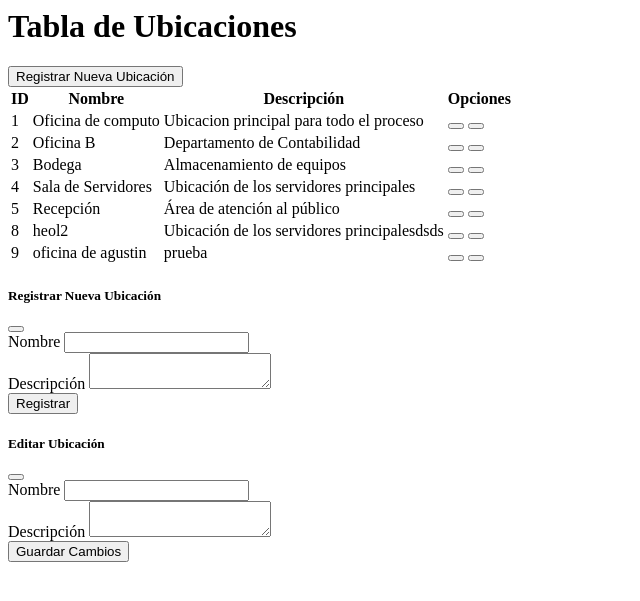
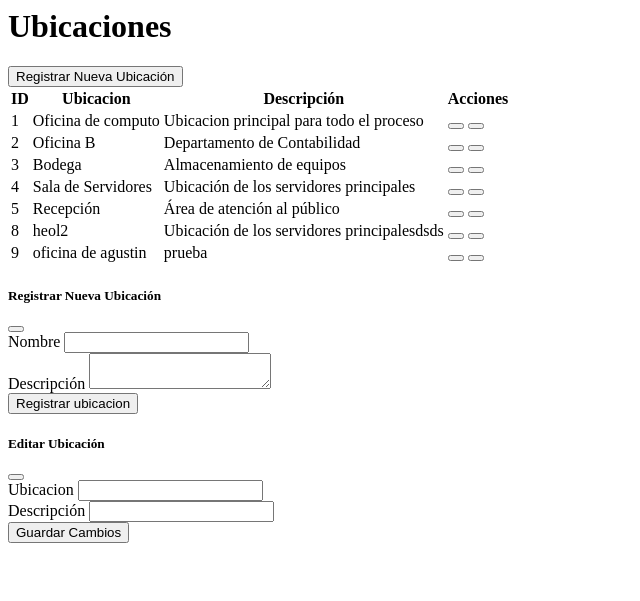
Before and after one commit to urieldomingezm/sistema_hotel, a PHP site: page /public/gestion_inventario/TUB.php in a window 1280 px wide. Shown: the top 601 px of the page, without its empty margins (0-640 px from the left). Run offline with PHP 8.4, Linux system fonts and the light colour scheme; data comes from the database, SQL or seed files in the repository; some libraries are stand-ins or nearby versions.

Commit message:
solucion con rutas, nombres de archivos ect

```diff
--- a/inventario_hotel/private/menu/menu_principal.php
+++ b/inventario_hotel/private/menu/menu_principal.php
@@ -26,7 +26,7 @@
                     </form>
                     <br>
                     <li class="nav-item">
-                        <a class="nav-links" href="index.php">
+                        <a class="nav-links" href="index.php?page=Inicio">
                             <strong><i class="bi bi-box-seam me-1"></i> Inicio</strong>
                         </a>
                     </li>
@@ -36,9 +36,9 @@
                             <strong><i class="bi bi-table me-1"></i> Tablas</strong>
                         </a>
                         <ul class="dropdown-menu">
-                            <li><a class="dropdown-item"  href="index.php?page=TCP"><i class="bi bi-pc-display me-1"></i> Tabla de Computadoras</a></li>
+                            <li><a class="dropdown-item"  href="index.php?page=Gestion computadoras"><i class="bi bi-pc-display me-1"></i> Tabla de Computadoras</a></li>
                             <li><a class="dropdown-item" href="#"><i class="bi bi-arrow-left-right me-1"></i> Tabla de Movimientos</a></li>
-                            <li><a class="dropdown-item" href="index.php?page=TUB"><i class="bi bi-geo-alt-fill me-1"></i> Tabla de Ubicaciones</a></li>
+                            <li><a class="dropdown-item" href="index.php?page=Gestion ubicaciones"><i class="bi bi-geo-alt-fill me-1"></i> Tabla de Ubicaciones</a></li>
                             <li><a class="dropdown-item" href="#"><i class="bi bi-tags-fill me-1"></i> Tabla de Categorías</a></li>
                         </ul>
                     </li>
--- a/inventario_hotel/public/gestion_inventario/TCP.php
+++ b/inventario_hotel/public/gestion_inventario/TCP.php
@@ -85,8 +85,6 @@
                     <th>garantia</th>
                     <th>expericion</th>
                     <th>Opciones</th>
-                    <!-- osea que diga que fecha entro y sigue en garantia -->
-
                 </tr>
             </thead>
             <tbody>
@@ -137,7 +135,7 @@
     <div class="modal fade" id="modalEditar" tabindex="-1" aria-labelledby="modalEditarLabel" aria-hidden="true">
         <div class="modal-dialog modal-lg">
             <div class="modal-content">
-                <div class="modal-header">
+                <div class="modal-header bg-success text-white">
                     <h5 class="modal-title" id="modalEditarLabel">Editar Equipo</h5>
                     <button type="button" class="btn-close" data-bs-dismiss="modal" aria-label="Close"></button>
                 </div>
@@ -200,7 +198,7 @@
                             </div>
                         </div>
                         <div class="text-center">
-                            <button type="submit" class="btn btn-primary">Guardar Cambios</button>
+                            <button type="submit" class="btn btn-success">Guardar Cambios</button>
                         </div>
                     </form>
                 </div>
--- a/inventario_hotel/public/gestion_inventario/TUB.php
+++ b/inventario_hotel/public/gestion_inventario/TUB.php
@@ -58,7 +58,7 @@
 
 <body>
     <div class="container mt-5">
-        <h1 class="text-center mb-4">Tabla de Ubicaciones</h1>
+        <h1 class="text-center mb-4">Ubicaciones</h1>
         <!-- Botón para abrir el modal de registro -->
         <button class="btn btn-success mb-3" data-bs-toggle="modal" data-bs-target="#modalRegistrar">
             <i class="bi bi-plus"></i> Registrar Nueva Ubicación
@@ -67,9 +67,9 @@
             <thead>
                 <tr>
                     <th>ID</th>
-                    <th>Nombre</th>
+                    <th>Ubicacion</th>
                     <th>Descripción</th>
-                    <th>Opciones</th>
+                    <th>Acciones</th>
                 </tr>
             </thead>
             <tbody>
@@ -101,7 +101,7 @@
     <div class="modal fade" id="modalRegistrar" tabindex="-1" aria-labelledby="modalRegistrarLabel" aria-hidden="true">
         <div class="modal-dialog">
             <div class="modal-content">
-                <div class="modal-header">
+                <div class="modal-header bg-success text-white">
                     <h5 class="modal-title" id="modalRegistrarLabel">Registrar Nueva Ubicación</h5>
                     <button type="button" class="btn-close" data-bs-dismiss="modal" aria-label="Close"></button>
                 </div>
@@ -116,7 +116,7 @@
                             <label for="descripcion" class="form-label">Descripción</label>
                             <textarea class="form-control" id="descripcion" name="descripcion" required></textarea>
                         </div>
-                        <button type="submit" class="btn btn-primary">Registrar</button>
+                        <button type="submit" class="btn btn-success">Registrar ubicacion</button>
                     </form>
                 </div>
             </div>
@@ -127,7 +127,7 @@
     <div class="modal fade" id="modalEditar" tabindex="-1" aria-labelledby="modalEditarLabel" aria-hidden="true">
         <div class="modal-dialog">
             <div class="modal-content">
-                <div class="modal-header">
+                <div class="modal-header bg-success text-white">
                     <h5 class="modal-title" id="modalEditarLabel">Editar Ubicación</h5>
                     <button type="button" class="btn-close" data-bs-dismiss="modal" aria-label="Close"></button>
                 </div>
@@ -138,7 +138,7 @@
                             <!-- Columna 1 -->
                             <div class="col-md-6">
                                 <div class="mb-3">
-                                    <label for="nombre" class="form-label">Nombre</label>
+                                    <label for="nombre" class="form-label">Ubicacion</label>
                                     <input type="text" class="form-control" id="nombre" name="nombre" required>
                                 </div>
                             </div>
@@ -146,11 +146,11 @@
                             <div class="col-md-6">
                                 <div class="mb-3">
                                     <label for="descripcion" class="form-label">Descripción</label>
-                                    <textarea class="form-control" id="descripcion" name="descripcion" required></textarea>
+                                    <input type="text" class="form-control" id="descripcion" name="descripcion" required>
                                 </div>
                             </div>
                         </div>
-                        <button type="submit" class="btn btn-primary">Guardar Cambios</button>
+                        <button type="submit" class="btn btn-success">Guardar Cambios</button>
                     </form>
                 </div>
             </div>
```
Also changed, not shown: inventario_hotel/public/gestion_inventario/index.php (+3 -4 lines).
